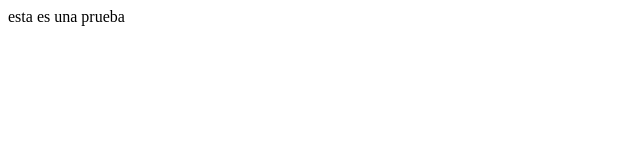
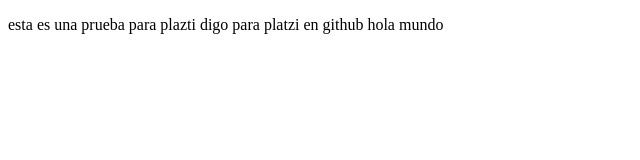
Before and after one commit to oscardamas/CursoPlatzi, a plain HTML site: page index.html in a window 1280 px wide. Shown: the whole page, without its empty margins (0-640 px from the left). Drawn offline with Linux system fonts and the light colour scheme.

Commit message:
agregamos parafo de prueba

```diff
--- a/index.html
+++ b/index.html
@@ -7,6 +7,11 @@
     <title>TITULO DE PRUEBBA</title>
 </head>
 <body>
-    esta es una prueba
+    <p>
+        esta es una prueba para plazti digo para platzi en github
+
+        hola mundo
+    </p>
+
 </body>
 </html>
```
